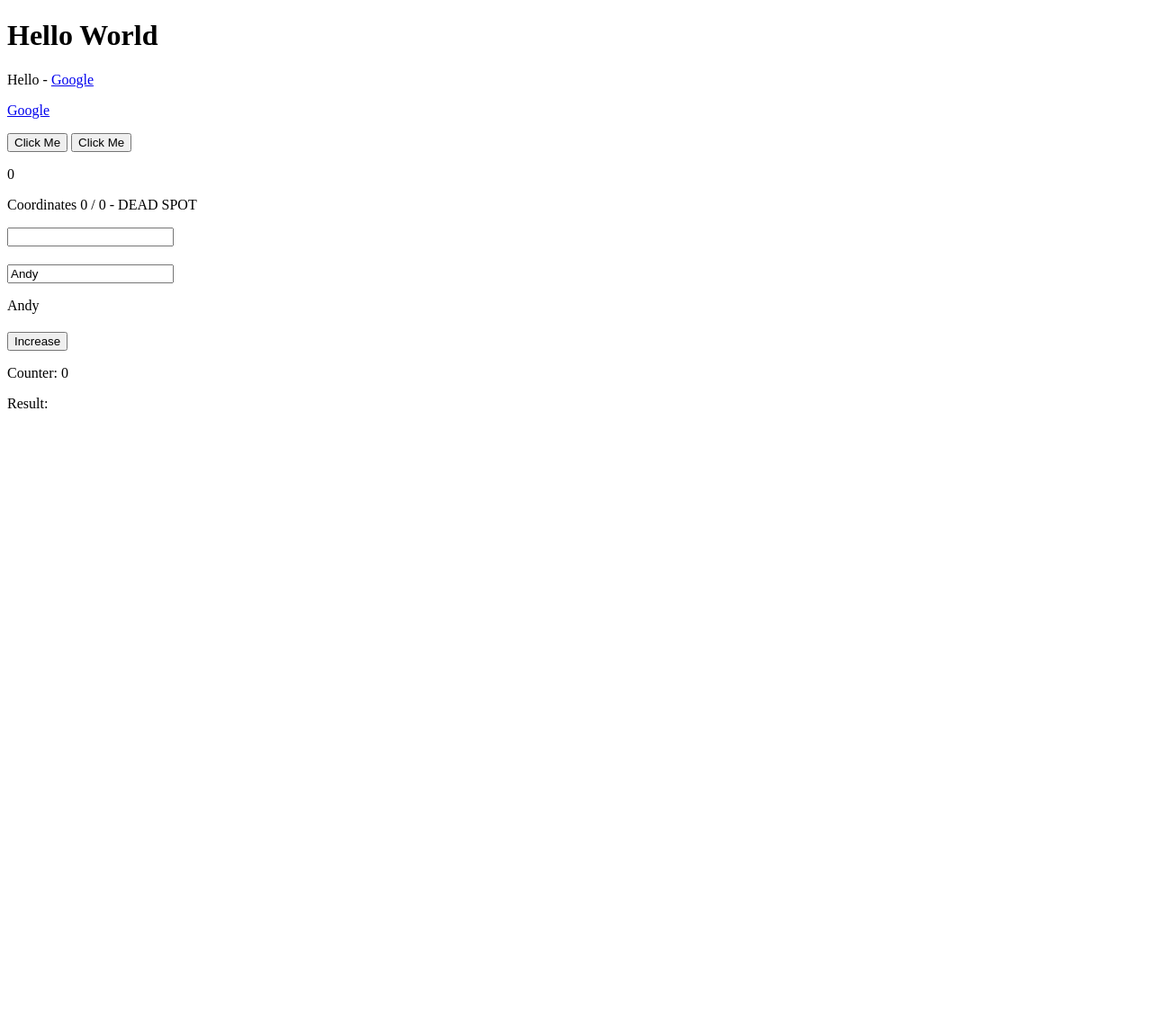
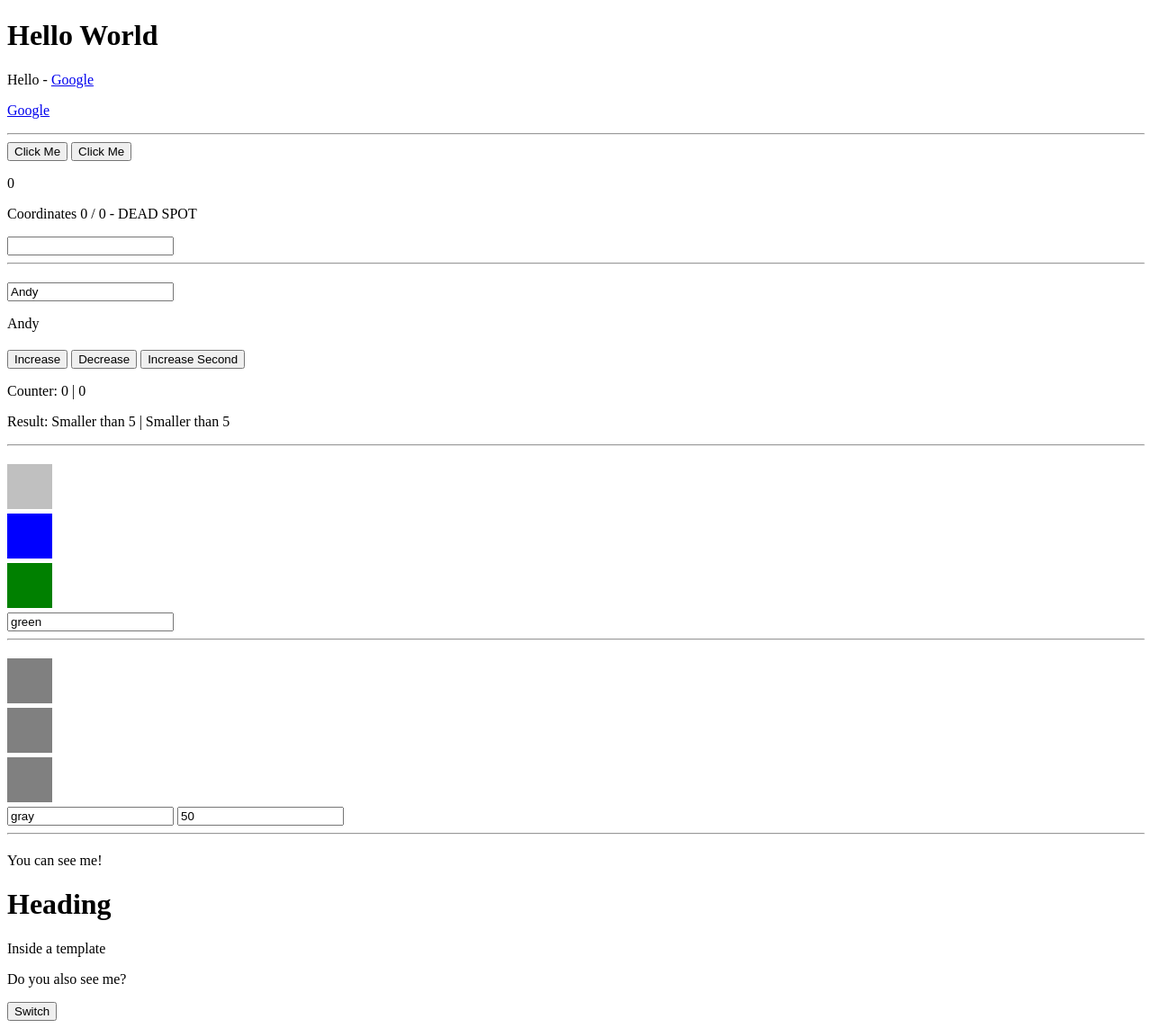
Before and after one commit to powderpower/vue-academind, a PHP site: page / in a window 1280 px wide. Shown: the whole page at 90% size. Before the commit the page ends 454 px from the top, so only its background shows below. Run offline with PHP 8.4, Linux system fonts and the light colour scheme.

Commit message:
step commit]

```diff
--- a/public/index.php
+++ b/public/index.php
@@ -9,9 +9,10 @@
     <body>
         <div id="app">
             <h1 v-once>{{ title }}</h1> <!-- v-once - рендерит елемент 1 раз -->
-            <p>{{ sayHello() }} - <a v-bind:href="link">Google</a></p>
+            <p>{{ sayHello() }} - <a :href="link">Google</a></p> <!-- : - сокращенное обозначение v-bind -->
             <p v-html="finishedLink"></p> <!-- v-html - рендерит строку как html -->
         </div>
+        <hr>
 
         <script>
             new Vue({
@@ -39,6 +40,7 @@
             </p>
             <input type="text" v-on:keyup.enter.space="alertMe">
         </div>
+        <hr>
 
         <script>
             new Vue({
@@ -81,28 +83,153 @@
         </script>
 
         <div style='margin-top:20px;' id='app-4'>
-            <button v-on:click="increase">Increase</button>
-            <p>Counter: {{ counter }}</p>
-            <p>Result: {{ result }}</p>
+            <button v-on:click="counter++">Increase</button>
+            <button v-on:click="counter--">Decrease</button>
+            <button @click="secondCounter++">Increase Second</button> <!-- @ - сокращенное обозначение v-on -->
+            <p>Counter: {{ counter }} | {{ secondCounter }}</p>
+            <p>Result: {{ result() }} | {{ output }}</p>
+        </div>
+        <hr>
+
+        <script>
+            let asdf = new Vue({
+                el: '#app-4',
+                data: {
+                    counter: 0,
+                    secondCounter: 0,
+                },
+                computed: { // пересчитывается когда одна из зависимостей изменена. проперти. Указывает как обработать изменение этой проперти
+                    output: function () {
+                        console.log('Computed');
+                        return this.counter > 5 ? 'Greater than  5' : 'Smaller than 5';
+                    }
+                },
+                watch: { // работает, когда проперти изменено. Указывает что еще сделать, когда проперти изменена
+                    counter: function (value) {
+                        let vm = this; // для колбэчных функций this (vue) нужно ложить в переменную и передавать, this (vue) не доступен в контексте колбэка
+
+                        setTimeout(function () {
+                            vm.counter = 0;
+                        }, 2000);
+                    }
+                },
+                methods: { // пересчитывается всегда, когда пересчитывается дом
+                    result: function () {
+                        console.log('Method');
+                        return this.counter > 5 ? 'Greater than  5' : 'Smaller than 5';
+                    },
+                }
+            })
+        </script>
+
+        <div style='margin-top:20px;' id="app-5">
+            <div
+                class="demo"
+                @click="attachRed = !attachRed"
+                :class="{red: attachRed}"
+                ></div>
+
+            <div
+                class="demo"
+                :class="divClasses"
+                ></div>
+
+            <div class="demo" :class="[color, {red: attachRed}]"></div> <!-- {red: attachRed} доп класс, если первый - null -->
+            <input type="text" v-model="color">
+        </div>
+        <hr>
+
+        <script>
+            new Vue({
+                el: '#app-5',
+                data: {
+                    attachRed: false,
+                    color: 'green',
+                },
+                computed: {
+                    divClasses: function () {
+                        return {
+                            red: this.attachRed,
+                            blue: (!this.attachRed),
+                        };
+                    },
+                },
+            })
+        </script>
+
+        <style>
+            .demo {
+                width: 50px;
+                height:50px;
+                background-color:silver;
+                margin-bottom:5px;
+            }
+
+            .red {
+                background-color: red;
+            }
+
+            .green {
+                background-color: green;
+            }
+
+            .blue {
+                background-color: blue;
+            }
+        </style>
+
+        <div style='margin-top:20px;' id="app-6">
+            <div class="demo" :style="{backgroundColor: color}"></div> <!-- не использовать  -  не читается  -->
+            <div class="demo" :style="myStyle"></div>
+            <div class="demo" :style="[myStyle, {height: width + 'px'}]"></div>
+            <input type="text" v-model="color">
+            <input type="text" v-model="width">
+        </div>
+        <hr>
+
+        <script>
+            new Vue({
+                el: '#app-6',
+                data: {
+                    color: 'gray',
+                    width: 50,
+                },
+                computed: {
+                    myStyle: function () {
+                        return {
+                            backgroundColor: this.color,
+                            width: this.width + 'px',
+                        };
+                    }
+                },
+            })
+        </script>
+
+        <div style='margin-top:20px;' id='app-7'>
+            <p v-if="show">You can see me!</p>
+
+            <template v-if="show">
+                <h1>Heading</h1>
+                <p>Inside a template</p>
+            </template>
+
+            <p v-show="show">Do you also see me?</p> <!-- v-show - устанавливает display:none | v-if - удалеяет, но сотавляет коммент -->
+
+            <button @click="show = !show">Switch</button>
         </div>
 
         <script>
             new Vue({
-                el: '#app-4',
+                el: '#app-7',
                 data: {
-                    counter: 0,
-                    result: '',
+                    show: true,
                 },
-                methods: {
-                    increase: function () {
-                        this.counter++;
-                        this.result = this.counter > 5 ? 'Greater than 5' : 'Smaller 5';
-                    },
-                    decrease: function () {
-
-                    }
-                }
             })
         </script>
+
+        <div>
+
+        </div>
+
     </body>
 </html>
```
